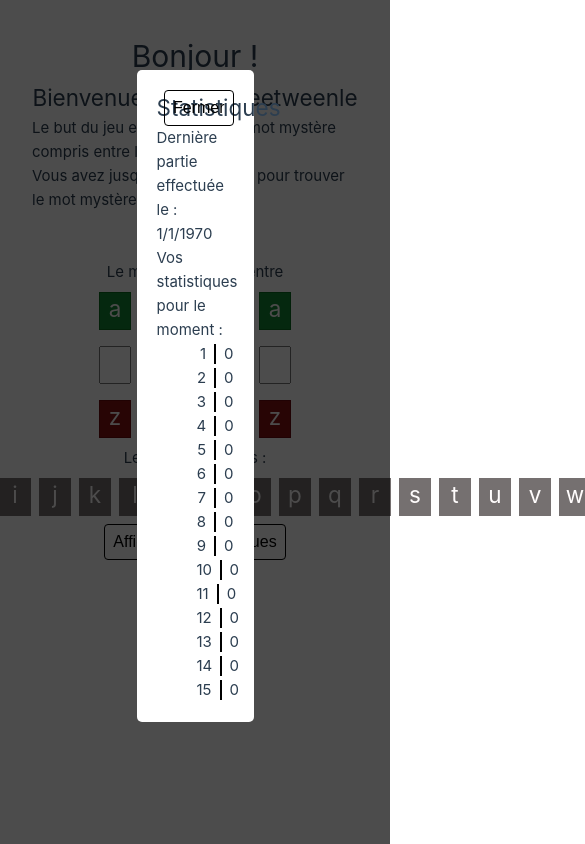
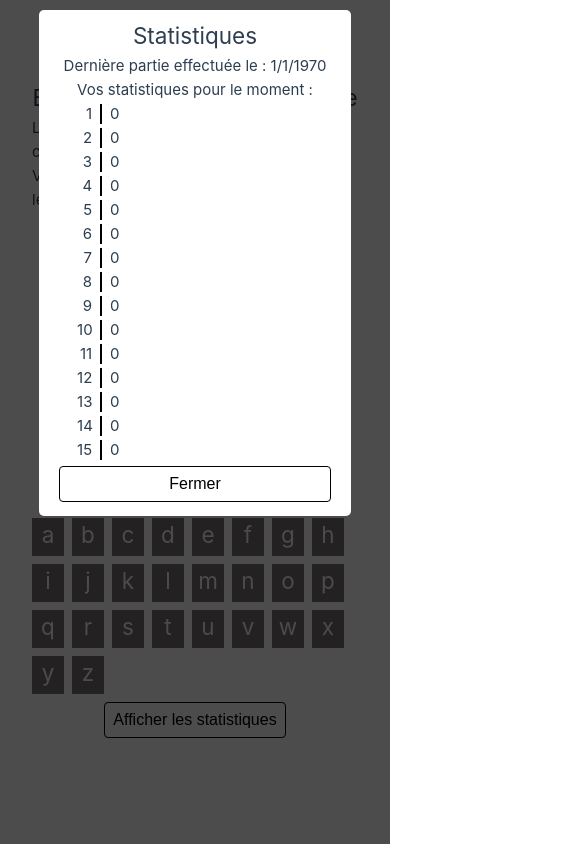
Before and after one commit to Sieo/betweenle, a Vue app: page / in a window 390 px wide. Both pictures are taken after a click on the button "Afficher les statistiques". Shown: the top 844 px of the page, 585 px wide, since content can reach past the window. Built offline with nearby package versions, Linux system fonts and the light colour scheme.

Commit message:
style: :lipstick: Gestion du responsive !
Next-task : gérer les lettres disponibles quand on change de mot !

```diff
--- a/src/components/Stats.vue
+++ b/src/components/Stats.vue
@@ -95,4 +95,30 @@ function closePopup() {
     opacity: 1;
   }
 }
+
+@media only screen and (max-width: 480px) {
+  .popup {
+    margin: 10px auto;
+    padding: 8px;
+    background: #fff;
+    border-radius: 5px;
+    width: 80%;
+    height: 60%;
+    position: relative;
+    transition: all 5s ease-in-out;
+    display: flex;
+    flex-direction: column;
+    align-items: center;
+
+    ul {
+      padding-left: 0;
+    }
+  }
+
+  .close {
+    position: absolute;
+    top: 90%;
+    left: 20px;
+  }
+}
 </style>
--- a/src/components/TheWelcome.vue
+++ b/src/components/TheWelcome.vue
@@ -169,7 +169,7 @@ function setIndex(i: number) {
         </div>
 
         Lettres disponibles :
-        <div class="word">
+        <div class="word available-letters">
           <div
             v-for="letter of store.alphabet"
             class="letter alphabet"
@@ -261,6 +261,10 @@ function setIndex(i: number) {
   }
 }
 
+.word.available-letters {
+  flex-wrap: wrap;
+}
+
 .upper-word {
   color: green;
   font-size: 1.5rem;
@@ -304,4 +308,10 @@ function setIndex(i: number) {
   background-color: orange;
   transition: all 0.5s ease-in-out;
 }
+
+@media only screen and (max-width: 480px) {
+  .flex-column {
+    gap: 8px;
+  }
+}
 </style>
```
